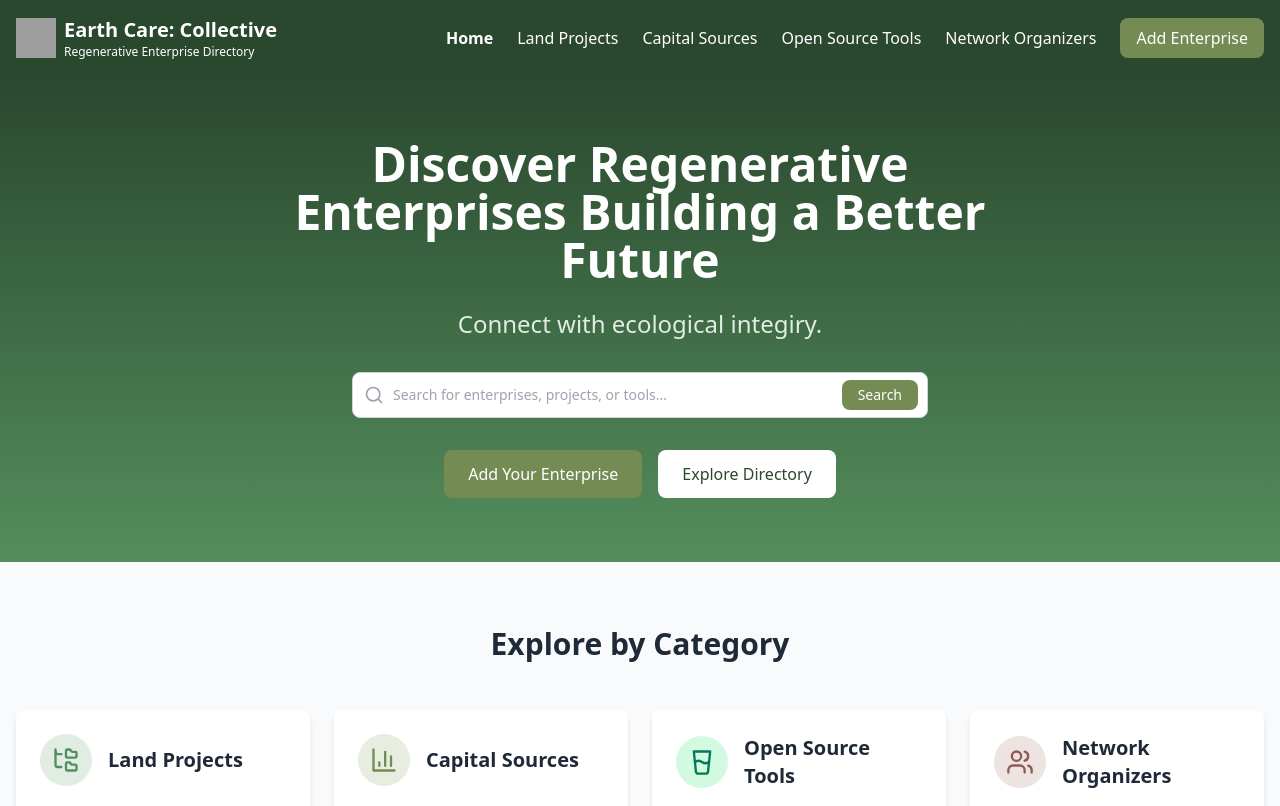
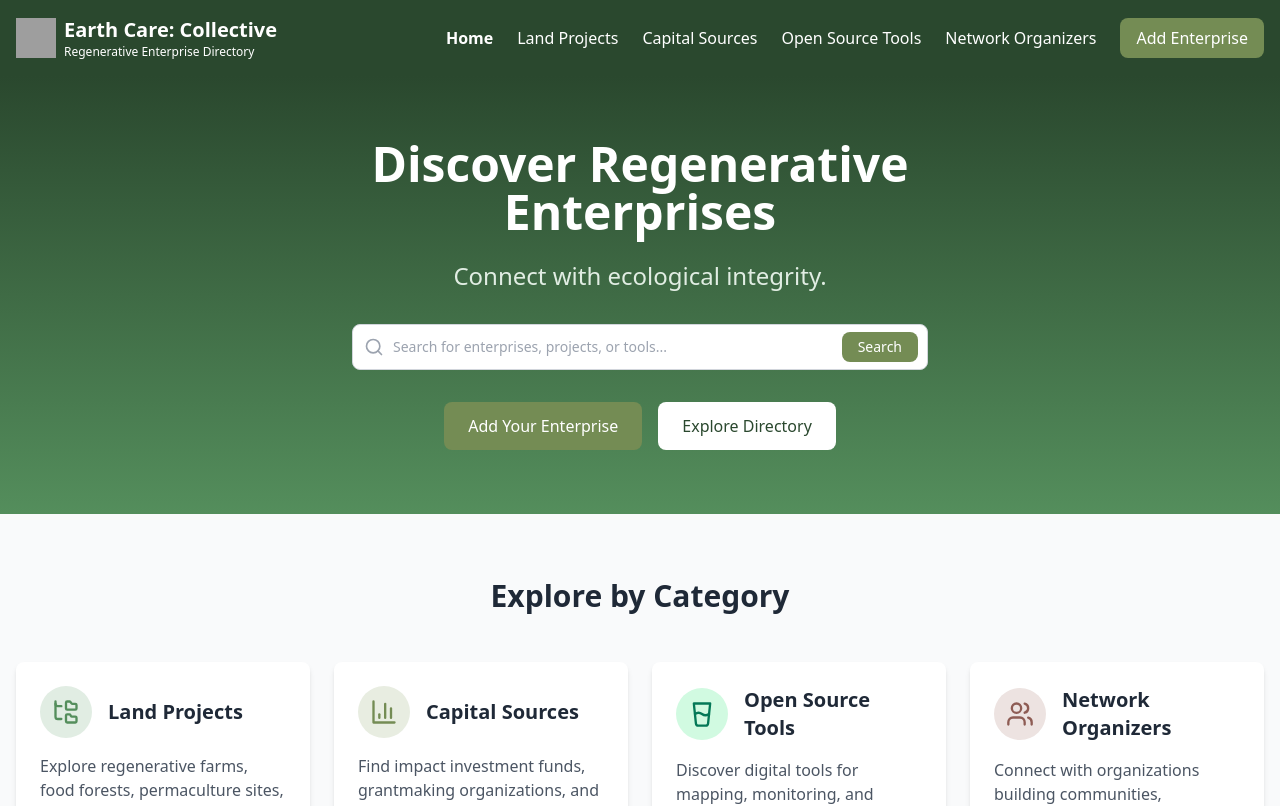
Before and after one commit to serenelion/collective, a React (Vite) app: page / in a window 1280 px wide. Shown: the top 806 px of the page. Built offline with nearby package versions, Linux system fonts and the light colour scheme; no server answers; the database is empty; grey boxes are pictures that could not be loaded.

Commit message:
Deploy application to Netlify

```diff
--- a/src/pages/Home.tsx
+++ b/src/pages/Home.tsx
@@ -40,10 +40,10 @@ const Home: React.FC = () => {
         <div className="container mx-auto px-4">
           <div className="max-w-3xl mx-auto text-center">
             <h1 className="text-4xl md:text-5xl font-bold mb-6 leading-tight">
-              Discover Regenerative Enterprises Building a Better Future
+              Discover Regenerative Enterprises
             </h1>
             <p className="text-xl md:text-2xl mb-8 text-primary-100">
-              Connect with ecological integiry.
+              Connect with ecological integrity.
             </p>
 
             <div className="max-w-xl mx-auto mb-8">
```
